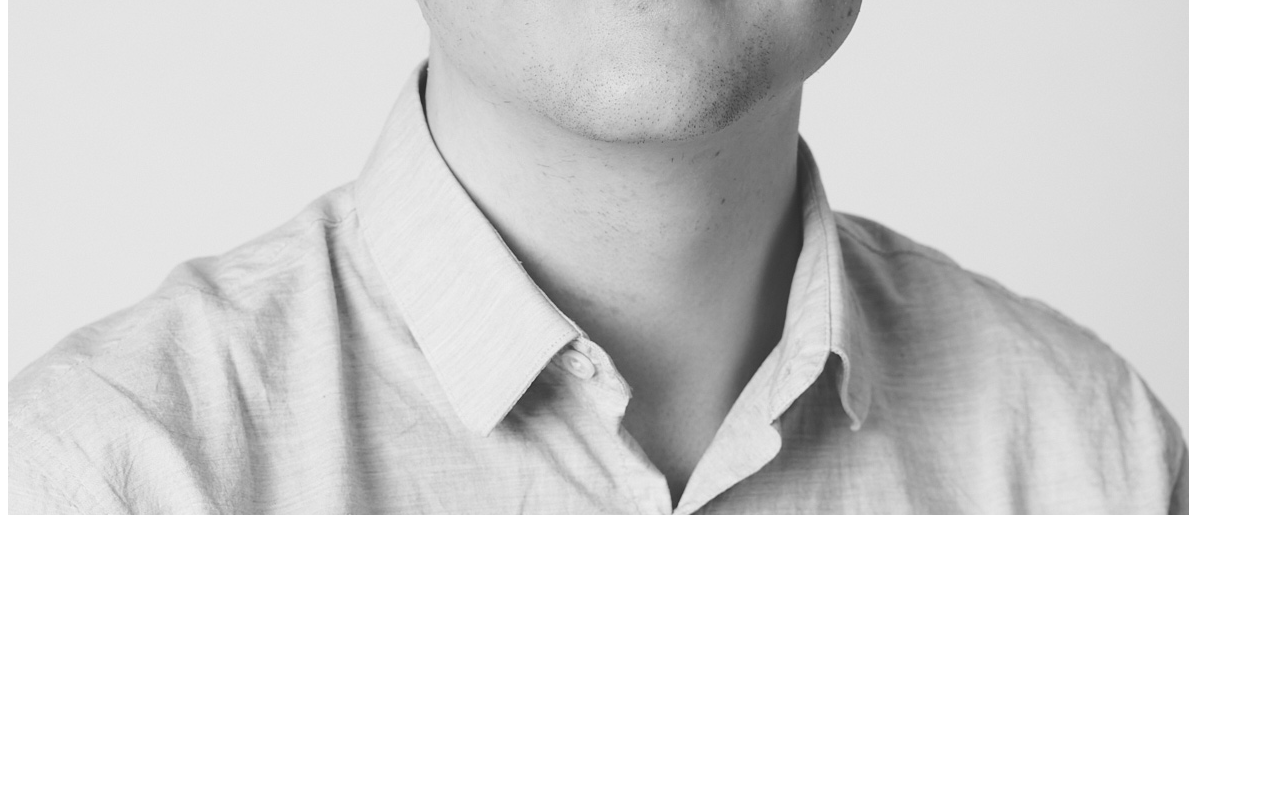
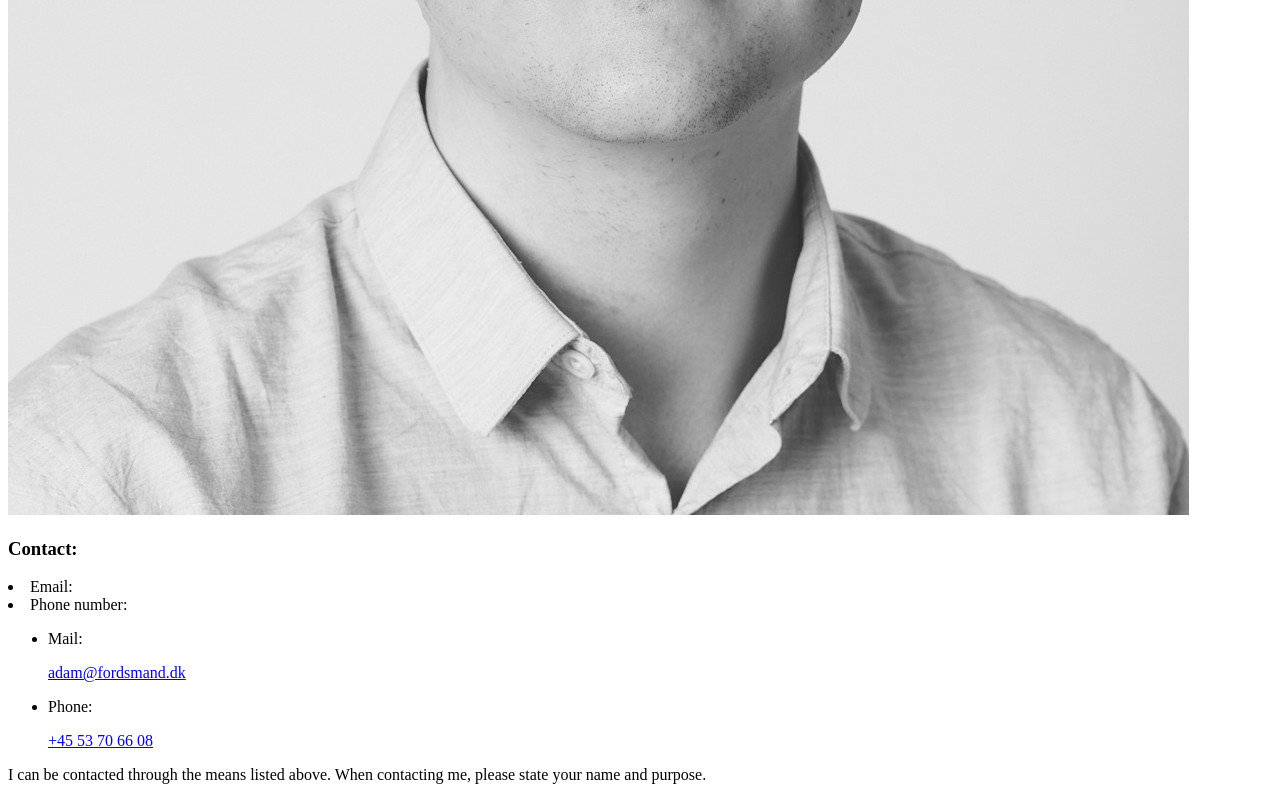
Before and after one commit to Asdam9/kea-portfolio-1, a plain HTML site: page index.html in a window 1280 px wide. Shown: the part 1504-2304 px from the top of the page. Before the commit the page ends 2031 px from the top, so only its background shows below. Drawn offline with Linux system fonts and the light colour scheme.

Commit message:
Finished #7

```diff
--- a/index.html
+++ b/index.html
@@ -29,7 +29,7 @@
             <h3>Programming</h3>
             <p>I have during my career developed in the following programming languages:</p>
             <div class="language-flex">
-                <div class="language-list">
+                <div class="duo-list">
                     <p>During my professional work:</p>
                     <ul>
                         <li>C#</li>
@@ -38,7 +38,7 @@
                         <li>Shell</li>
                     </ul>
                 </div>
-                <div class="language-list">
+                <div class="duo-list">
                     <p>During my spare time:</p>
                     <ul>
                         <li>C</li>
@@ -61,7 +61,24 @@
     </main>
     <footer>
         <section id="contact">
-
+            <h3>Contact:</h3>
+                    <li>Email:</li>
+                    <li>Phone number:</li>
+            <div class="duo-list">
+                <ul>
+                    <li class="flex-li">
+                        <p>Mail:</p>
+                        <a href="mailto:adam@fordsmand.dk">adam@fordsmand.dk</a>
+                    </li>
+                    <li class="flex-li">
+                        <p>Phone:</p>
+                        <a href="tel:+4553706608">+45 53 70 66 08</a>
+                    </li>
+                </ul>
+            </div>
+            <p>
+                I can be contacted through the means listed above. When contacting me, please state your name and purpose.
+            </p>
         </section>
     </footer>
 </body>
```
